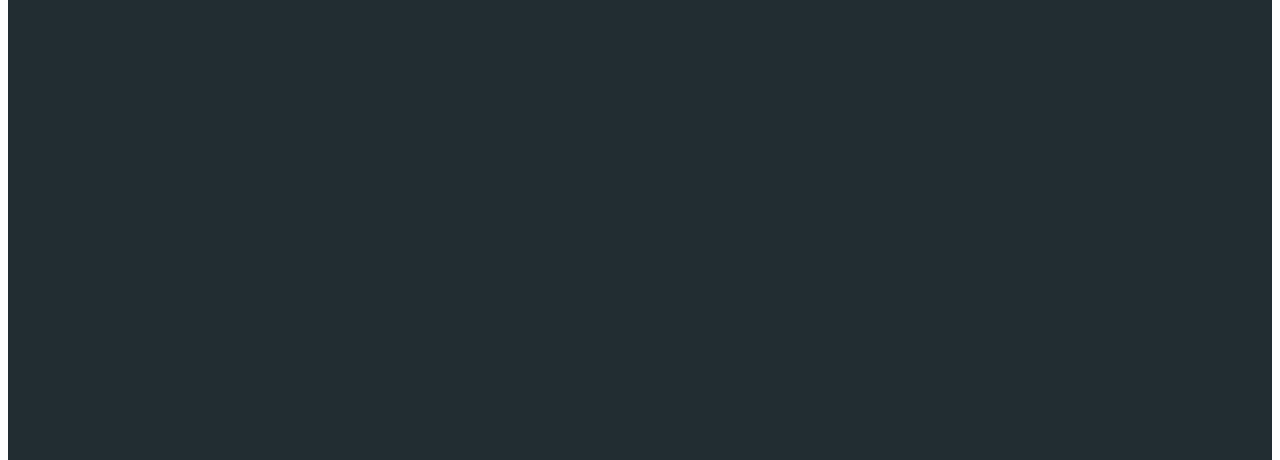
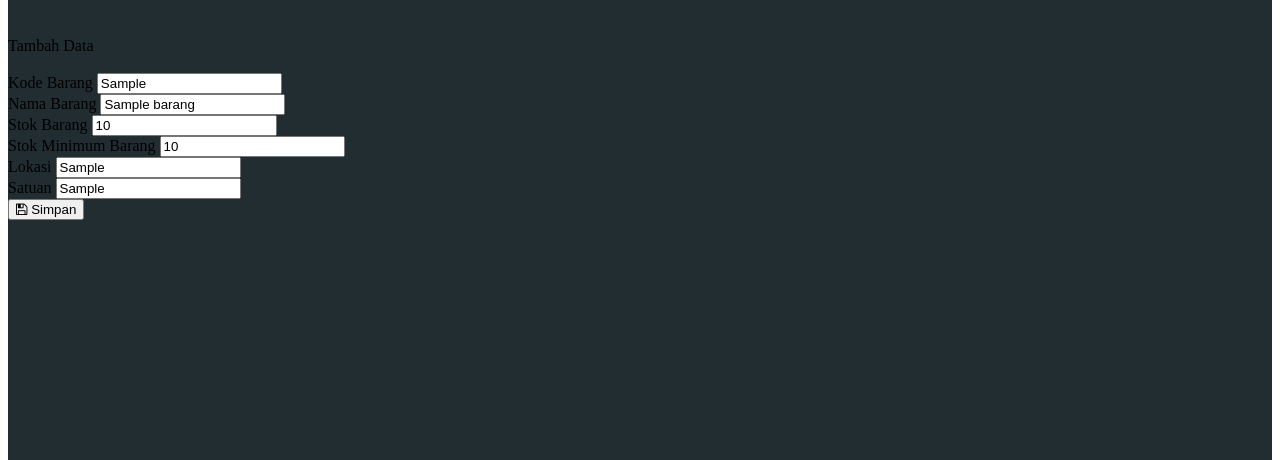
Before and after one commit to iqbal13/ta_gudang, a PHP site: page /gudang/index.php?pages=editbarang&kode_barang=Sample in a window 1280 px wide. Shown: the part 1021-1481 px from the top of the page. Run offline with PHP 8.4, Linux system fonts and the light colour scheme; the visitor is signed in with stand-in values (Sample User, id 1); tables that the repository leaves empty or names only in its code hold one stand-in row (values such as "Sample post"); some libraries are stand-ins or nearby versions.

Commit message:
Peruabahn3

```diff
--- a/index.php
+++ b/index.php
@@ -45,6 +45,10 @@
 
   <!-- Google Font -->
   <link rel="stylesheet" href="https://fonts.googleapis.com/css?family=Source+Sans+Pro:300,400,600,700,300italic,400italic,600italic">
+
+
+    <link rel="stylesheet" href="bower_components/datatables.net-bs/css/dataTables.bootstrap.min.css">
+
 </head>
 <body class="hold-transition skin-blue sidebar-mini">
 <div class="wrapper">
@@ -429,5 +433,12 @@
 <script src="dist/js/pages/dashboard.js"></script>
 <!-- AdminLTE for demo purposes -->
 <script src="dist/js/demo.js"></script>
+<script src="bower_components/datatables.net/js/jquery.dataTables.min.js"></script>
+<script src="bower_components/datatables.net-bs/js/dataTables.bootstrap.min.js"></script>
+<script>
+  $(function () {
+    $('#tabel-data').DataTable();
+  })
+</script>
 </body>
 </html>
--- a/pages/barangkeluar.php
+++ b/pages/barangkeluar.php
@@ -23,7 +23,7 @@
                                 </div>
                                 <div class="form-group">
                                   <label> Jumlah Barang </label>
-                                  <input type="text" name="jumlah" class="form-control" required="required">
+                                  <input type="text" name="jumlah" class="form-control">
                                 </div>
 
                                 <div class="form-group">
--- a/pages/editbarang.php
+++ b/pages/editbarang.php
@@ -0,0 +1,91 @@
+
+      <div class="row">
+        <!-- Left col -->
+        <section class="col-lg-12 connectedSortable">
+          <!-- Custom tabs (Charts with tabs)-->
+            <!-- /.nav-tabs-custom -->
+
+          <!-- Chat box -->
+          <div class="box box-success">
+            <div class="box-header">
+              <i class="fa fa-box"></i>
+
+              <h3 class="box-title">Data Barang</h3>
+
+
+            </div>
+            <div class="box-body">
+                              <br />
+
+                <a class="btn btn-primary" type="button"> Tambah Data </a>
+                <br />
+                <br />
+              <div class="clearfix"> </div>
+
+              <form method="POST" action="<?php echo $url ?>aksi.php?aksi=editdata">
+              <div class="col-md-6">
+                <?php
+                $kode_barang  = $_GET['kode_barang'];
+                $query = mysqli_query($conn,"SELECT * FROM barang WHERE kode_barang = '$kode_barang'");
+                $dt = mysqli_fetch_array($query);
+                ?>
+                <div class="form-group">
+                  <label> Kode Barang </label>
+                  <input type="text" name="kode_barang" class="form-control" value="<?php echo $dt['kode_barang'] ?>" required="required">
+                  <input type="hidden" name="kode_barang_lama" value="<?php echo $dt['kode_barang'] ?>" class="form-control">
+                </div>
+
+
+                <div class="form-group">
+                  <label> Nama Barang </label>
+                  <input type="text" name="nama_barang" class="form-control" value="<?php echo $dt['nama_barang'] ?>" required="required">
+                </div>
+
+
+                <div class="form-group">
+                  <label> Stok Barang </label>
+                  <input type="text" name="stok" class="form-control" value="<?php echo $dt['stok'] ?>" required="required">
+                </div>
+
+
+                <div class="form-group">
+                  <label> Stok Minimum Barang </label>
+                  <input type="text" name="stok_minimum" class="form-control" required="required" value="<?php echo $dt['stok_minimum'] ?>">
+                </div>
+
+
+                <div class="form-group">
+                  <label> Lokasi </label>
+                  <input type="text" name="lokasi" class="form-control" value="<?php echo $dt['lokasi'] ?>">
+                </div>
+
+                 <div class="form-group">
+                  <label> Satuan </label>
+                  <input type="text" name="satuan" class="form-control" value="<?php echo $dt['satuan'] ?>">
+                </div>
+
+              </div>
+
+              <div class="col-md-6">
+
+
+              </div>
+              <div class="clearfix"> </div>
+              <button type="submit" class="btn btn-primary"> <i class="fa fa-save"> </i> Simpan </button>
+
+            </form>
+
+
+            </div>
+          </div>
+          <!-- /.box (chat box) -->
+
+          <!-- TO DO List -->
+
+          <!-- /.box -->
+
+
+
+        </section>
+
+      </div>
--- a/pages/tambahbarang.php
+++ b/pages/tambahbarang.php
@@ -54,6 +54,12 @@
                   <input type="text" name="lokasi" class="form-control">
                 </div>
 
+
+                <div class="form-group">
+                  <label> Satuan </label>
+                  <input type="text" name="satuan" class="form-control">
+                </div>
+
               </div>
 
               <div class="col-md-6">
```
Also changed, not shown: aksi.php (+25 -4 lines), pages/databarang.php (+7 -5 lines).
